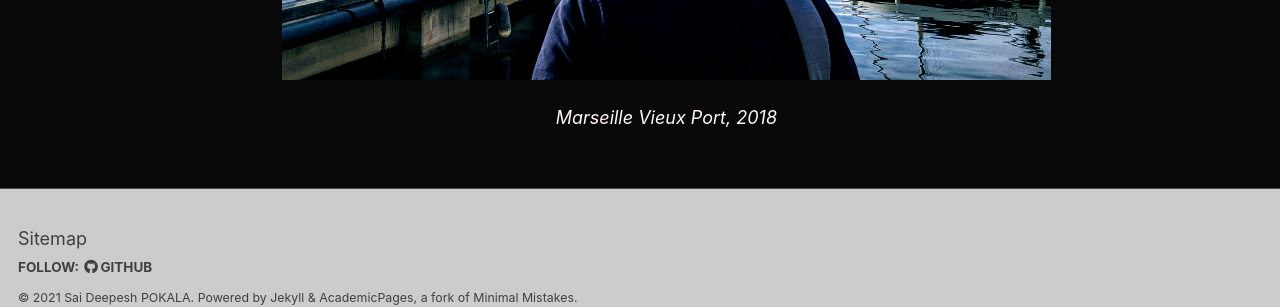
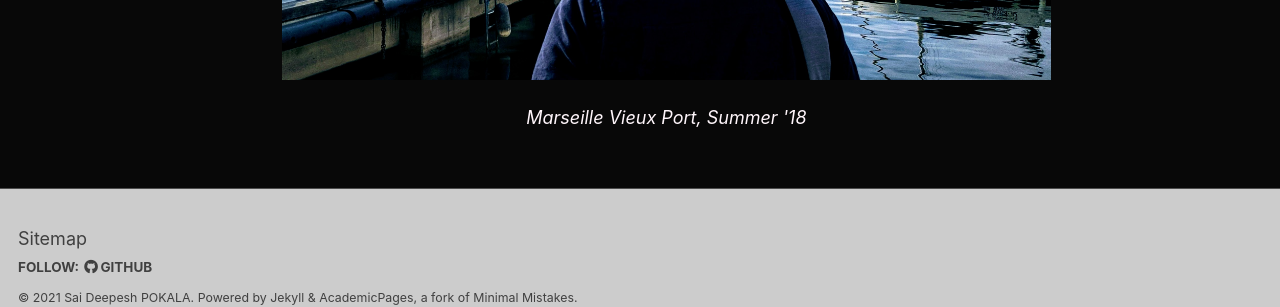
Before and after one commit to saideepesh/saideepesh.github.io, a Jekyll site: the page built from _pages/about.md, in a window 1280 px wide and 1163 px high. Shown: the part 820-1127 px from the top of the window. Built offline with Jekyll 4.4.1, drawn with Linux system fonts in a browser that asks for light colours.

Commit message:
Update about.md

```diff
--- a/_pages/about.md
+++ b/_pages/about.md
@@ -22,5 +22,5 @@ My academic interests lie in the domains of Signal Processing, Machine Learning
 
 
 <p align="center">
-  <i>Marseille Vieux Port, 2018</i>
+  <i>Marseille Vieux Port, Summer '18</i>
 </p>
```
